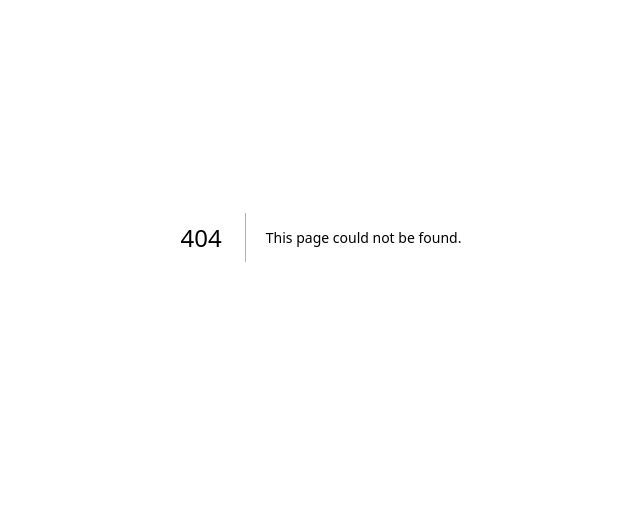
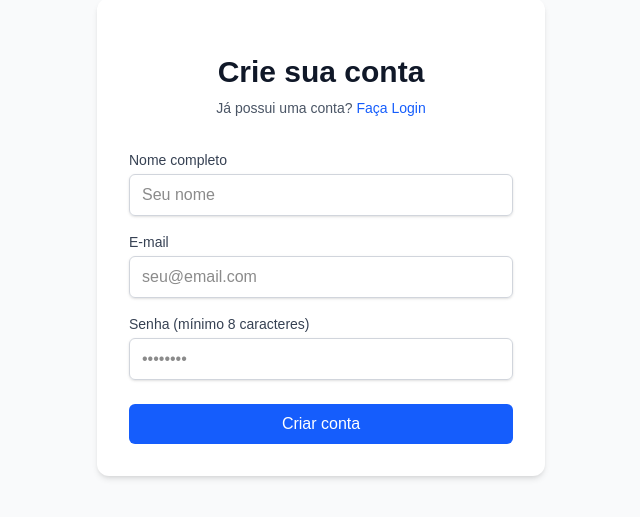
Before and after one commit to fabricio-araujo94/plataforma_de_blogs, a Next.js app in the folder frontend/: page /register in a window 1280 px wide. Before the commit this address had no page. Shown: the part 163-680 px from the top of the page, without its empty margins (319-959 px from the left). Built offline with nearby package versions, Linux system fonts and the light colour scheme; no server answers.

Commit message:
feat: add RegisterPage component with form handling and validation

```diff
--- /dev/null
+++ b/frontend/src/app/(auth)/register/page.tsx
@@ -0,0 +1,99 @@
+"use client";
+
+import React, { useState } from "react";
+import { useRouter } from "next/router";
+import Link from "next/link";
+import axios from "axios";
+import { api } from "@/lib/api";
+import { Input } from "@/components/ui/Input";
+import { Button } from "@/components/ui/Button";
+
+export default function RegisterPage() {
+  const router = useRouter();
+
+  const [name, setName] = useState("");
+  const [email, setEmail] = useState("");
+  const [password, setPassword] = useState("");
+  const [error, setError] = useState("");
+  const [isLoading, setIsLoading] = useState(false);
+
+  async function handleSubmit(e: React.SyntheticEvent) {
+    e.preventDefault();
+    setError("");
+    setIsLoading(true);
+
+    try {
+      await api.post("/auth/register", { name, email, password });
+      router.push("/login?registered=true");
+    } catch (err: unknown) {
+      if (axios.isAxiosError(err)) {
+        setError(err.response?.data?.error || "Error creating account");
+      } else if (err instanceof Error) {
+        setError(err.message);
+      } else {
+        setError("An unexpected error has occurred.");
+      }
+    }
+  }
+
+  return (
+    <div className="min-h-screen flex items-center justify-center bg-gray-50 py-12 px-4 sm:px-6 lg:px-8">
+      <div className="max-w-md w-full space-y-8 bg-white p-8 rounded-xl shadow-md">
+        <div>
+          <h2 className="mt-6 text-center text-3xl font-extrabold text-gray-900">
+            Crie sua conta
+          </h2>
+          <p className="mt-2 text-center text-sm text-gray-600">
+            Já possui uma conta?{" "}
+            <Link
+              href="/login"
+              className="font-medium text-blue-600 hover:text-blue-500"
+            >
+              Faça Login
+            </Link>
+          </p>
+        </div>
+
+        <form className="mt-8 space-y-6" onSubmit={handleSubmit}>
+          {error && (
+            <div className="bg-red-50 text-red-500 p-3 rounded-md text-center">
+              {error}
+            </div>
+          )}
+
+          <div className="space-y-4">
+            <Input
+              label="Nome completo"
+              type="text"
+              required
+              value={name}
+              onChange={(e) => setName(e.target.value)}
+              placeholder="Seu nome"
+            />
+            <Input
+              label="E-mail"
+              type="email"
+              required
+              value={email}
+              onChange={(e) => setEmail(e.target.value)}
+              placeholder="seu@email.com"
+            />
+            <Input
+              label="Senha (mínimo 8 caracteres)"
+              type="password"
+              required
+              minLength={8}
+              value={password}
+              onChange={(e) => setPassword(e.target.value)}
+              placeholder="••••••••"
+            />
+          </div>
+
+          <Button type="submit" className="w-full" isLoading={isLoading}>
+            Criar conta
+          </Button>
+        </form>
+      </div>
+    </div>
+  );
+}
```
